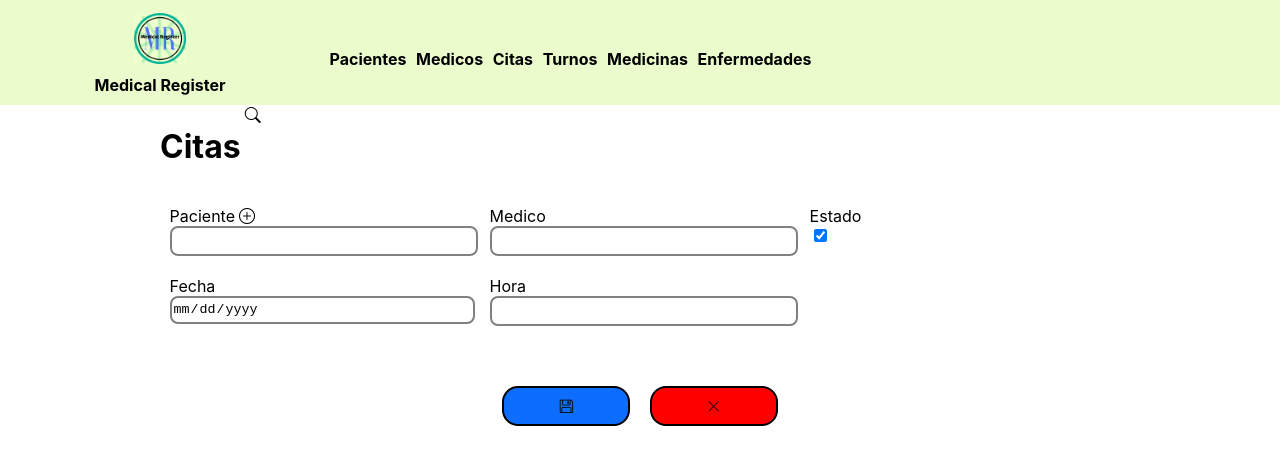
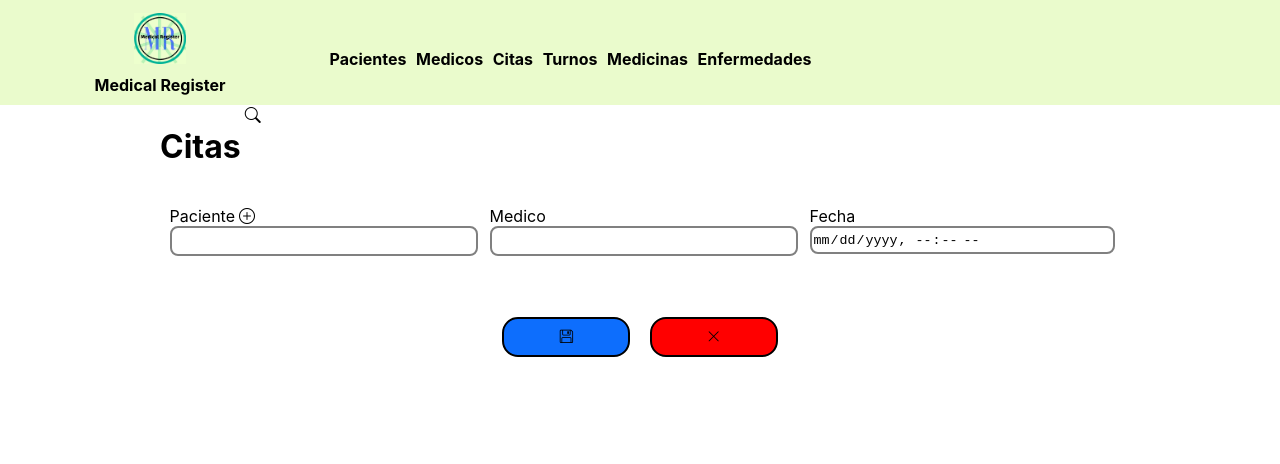
Before and after one commit to AndresSamayoa/proyecto-analisis2, a React (Create React App) app: page /date/crud in a window 1280 px wide. Shown: the top 464 px of the page. Built offline with nearby package versions, Linux system fonts and the light colour scheme; no server answers.

Commit message:
feat(add): update date screen

```diff
--- a/src/components/DateForm/DateForm.js
+++ b/src/components/DateForm/DateForm.js
@@ -3,17 +3,15 @@ import moment from 'moment';
 
 export default function DateForm(props) {
 
-    const setEstado = (e) => {
-        props.setEstado(e.target.checked)
+    const setFecha = (e) => {
+        const start = moment(e.target.value, 'YYYY-MM-DDTHH:mm');
+        const remainder = start.minute() == 0 ? 0 : 30 - (start.minute()%30);
+
+        const fechaEnvio = (moment(start).add(remainder, "minutes").format("YYYY-MM-DD HH:mm:00"));
+
+        props.setFecha(fechaEnvio);
     };
 
-    const setFecha = (e) => {
-        props.setFecha(e.target.value)
-    };
-
-    const setHora = (e) => {
-        props.setHora(e.target.value ? e.target.value.replace(/[^0-9]/gm,'') : e.target.value)
-    };
 
     return <div className='crudForm'>
         <div className="crudInputs">
@@ -43,21 +41,9 @@ export default function DateForm(props) {
                 </div>
             </div>
             <div className="controlContainer">
-                <span className="controlLabel">Estado</span>
-                <div className="inputSecundaryContainer">
-                    <input type="checkbox" className="checkBoxInput" checked={props.estado} onChange={setEstado}/>
-                </div>
-            </div>
-            <div className="controlContainer">
                 <span className="controlLabel">Fecha</span>
                 <div className="inputSecundaryContainer">
-                    <input className="dateInput" type="date" min={moment().add(1,'day').format('YYYY-MM-DD')} value={props.fecha} onChange={setFecha}/>
-                </div>
-            </div>
-            <div className="controlContainer">
-                <span className="controlLabel">Hora</span>
-                <div className="inputSecundaryContainer">
-                    <input type="text" className="textInput" value={props.hora} onChange={setHora}/>
+                    <input className="dateInput" type="datetime-local" min={moment().add(1,'day').format('YYYY-MM-DDT00:00')} value={moment(props.fecha).format('YYYY-MM-DDTHH:mm')} onChange={setFecha}/>
                 </div>
             </div>
         </div>
--- a/src/screens/DateScreen/DateScreen.js
+++ b/src/screens/DateScreen/DateScreen.js
@@ -17,7 +17,6 @@ export default function DateScreen () {
         {field: 'nombres_paciente', text: 'Pacientes'},
         {field: 'nombres_medico', text: 'Medicos'},
         {field: 'fecha_cita', text: 'Fecha de cita'},
-        {field: 'hora_cita', text: 'Hora de cita'},
         {field: 'estado', text: 'Estado'},
         {field: 'acciones', text: 'Acciones'}
     ];
@@ -88,7 +87,6 @@ export default function DateScreen () {
         setPaciente(0);
         setBuscadorMedico('');
         setMedico(0);
-        setEstado(true);
         setFecha('');
         setHora('');
         setMensaje('');
@@ -99,6 +97,7 @@ export default function DateScreen () {
             const errores = [];
             let method;
             let url;
+            let fechaEnvio ;
 
             if (citaId > 0) {
                 method = 'PUT';
@@ -117,10 +116,8 @@ export default function DateScreen () {
             }
             if (!fecha) {
                 errores.push('La fecha de la cita es un campo obligatorio.');
-            }
-            console.log((hora >= 0 && hora <= 23))
-            if (!hora || !(hora >= 0 && hora <= 23) ) {
-                errores.push('La hora debe estar entre 0-23');
+            } else {
+                fechaEnvio = (moment(start).add(remainder, "minutes").format("YYYY-MM-DD hh:mm:00"));
             }
 
             if (errores.length > 0) {
@@ -135,9 +132,7 @@ export default function DateScreen () {
                 data: {
                     medico_id: medico,
                     paciente_id: paciente,
-                    fecha: moment(fecha).format('YYYY-MM-DD'),
-                    hora: Number(hora),
-                    estado: estado ? 1 : 0
+                    fecha: fechaEnvio,
                   },
                 validateStatus: () => true
             });
@@ -192,9 +187,8 @@ export default function DateScreen () {
                         id: date.CIT_id,
                         nombres_paciente: date.PAC_nombre + ' ' + date.PAC_apellido,
                         nombres_medico: date.MED_nombre + ' ' + date.MED_apellido,
-                        fecha_cita: date.CIT_fecha ? moment(date.CIT_fecha).format('DD-MM-YYYY') : '',
-                        hora_cita: String(date.CIT_hora),
-                        estado: date.CIT_estado ? 'Activo' : 'Inactivo',
+                        fecha_cita: date.CIT_fecha ? moment(date.CIT_fecha).format('DD-MM-YYYY HH:mm') : '',
+                        estado: date.CIT_estado,
                         acciones: <div className='ActionContainer'>
                             <i
                                 onClick={()=>{
@@ -203,9 +197,7 @@ export default function DateScreen () {
                                     setPaciente(date.PAC_id);
                                     setBuscadorMedico(date.MED_nombre + ' ' + date.MED_apellido);
                                     setMedico(date.MED_id);
-                                    setEstado(date.CIT_estado);
-                                    setFecha(date.CIT_fecha ? moment(date.CIT_fecha).format('YYYY-MM-DD') : '');
-                                    setHora(String(date.CIT_hora));
+                                    setFecha(date.CIT_fecha ? moment(date.CIT_fecha).format('DD-MM-YYYY HH:mm') : '');
                                     setIsTableModalOpen(false);
                                 }}
                                 class="bi bi-pencil-square ActionItem"
@@ -249,7 +241,6 @@ export default function DateScreen () {
     const [paciente, setPaciente] = useState(0);
     const [buscadorMedico, setBuscadorMedico] = useState('');
     const [medico, setMedico] = useState(0);
-    const [estado, setEstado] = useState(true);
     const [fecha, setFecha] = useState('');
     const [hora, setHora] = useState('');
     const [isPacientesModalOpen, setIsPacientesModalOpen] = useState(false);
@@ -286,7 +277,6 @@ export default function DateScreen () {
             listaMedicos={listaMedicos}
             buscadorPaciente={buscadorPaciente}
             listaPacientes={listaPacientes}
-            estado={estado}
             fecha={fecha}
             hora={hora}
             mensaje={mensaje}
@@ -295,7 +285,6 @@ export default function DateScreen () {
             setMedico={setMedico}
             setBuscadorPaciente={setBuscadorPaciente}
             setPaciente={setPaciente}
-            setEstado={setEstado}
             setFecha={setFecha}
             setHora={setHora}
         />
```
